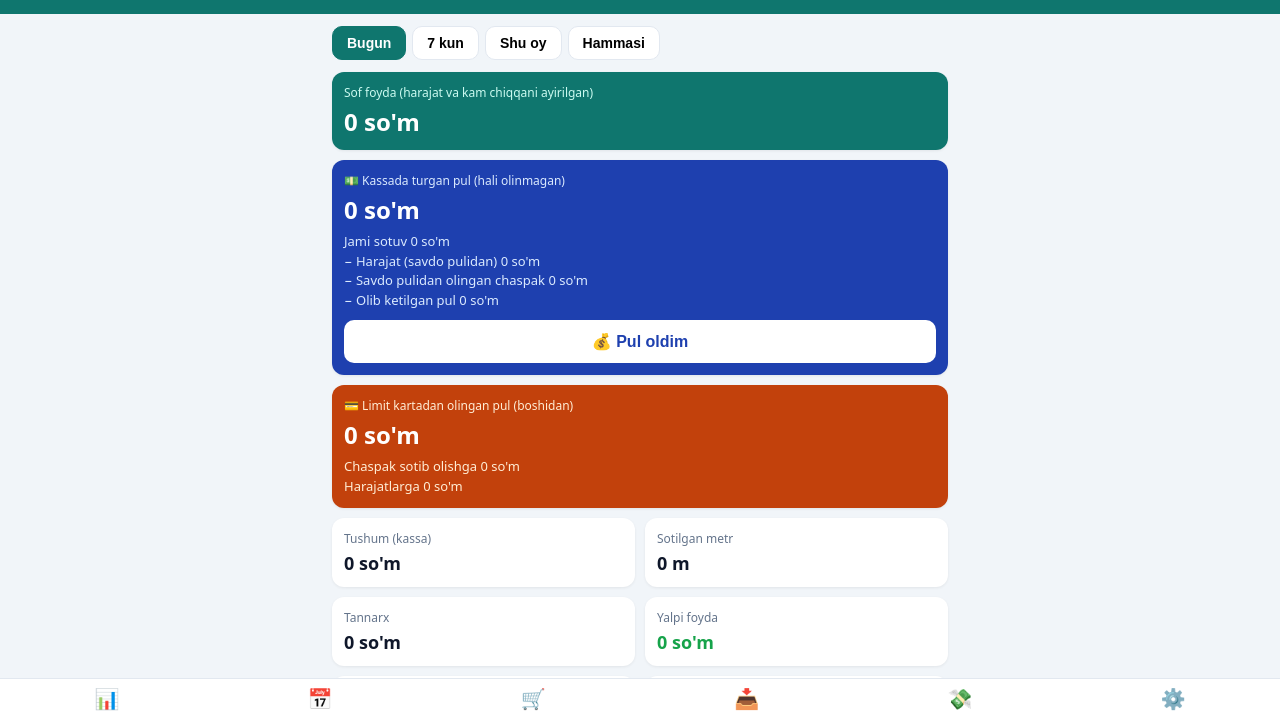
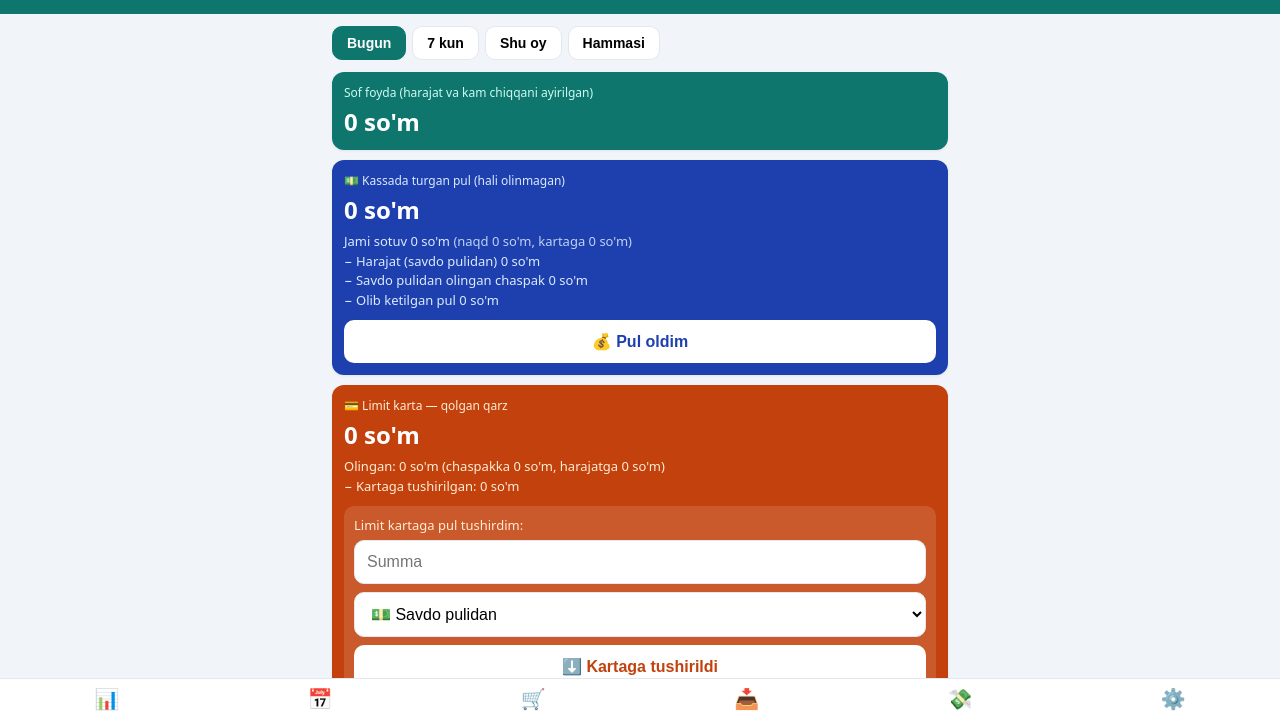
Before and after one commit to sanjar97a/Savdo_hisobot, a plain HTML site: page index.html in a window 1280 px wide. Shown: the part 67-781 px from the top of the page. Drawn offline with Linux system fonts and the light colour scheme.

Commit message:
Sotuvda naqd/karta; limit kartaga pul tushirish va qolgan qarz
Co-Authored-By: Claude Opus 5.5 <noreply@anthropic.com>
Claude-Session: https://claude.ai/code/session_01VUjmiAs41hxxe6sVrtqrHs

```diff
--- a/index.html
+++ b/index.html
@@ -126,6 +126,8 @@ table.st tr.tot td{font-weight:700;border-top:2px solid var(--b);border-bottom:0
     </div>
     <label>Izoh (ixtiyoriy)</label>
     <input id="s-note" placeholder="Mijoz, telefon...">
+    <label>Mijoz qanday to'ladi?</label>
+    <select id="s-pay"><option value="naqd">💵 Naqd</option><option value="karta">💳 Kartaga</option></select>
     <div class="preview" id="s-prev">Metr va narxni kiriting</div>
     <button class="btn" id="s-add">✅ Sotildi</button>
   </div>
@@ -224,7 +226,7 @@ table.st tr.tot td{font-weight:700;border-top:2px solid var(--b);border-bottom:0
 <script>
 const KEY='chaspak-savdo-v1';
 let D=load();
-function load(){let d;try{d=JSON.parse(localStorage.getItem(KEY))}catch(e){}d=d||{};['buys','sales','exps','loss','wd'].forEach(k=>d[k]=d[k]||[]);return d}
+function load(){let d;try{d=JSON.parse(localStorage.getItem(KEY))}catch(e){}d=d||{};['buys','sales','exps','loss','wd','lp'].forEach(k=>d[k]=d[k]||[]);return d}
 function save(){localStorage.setItem(KEY,JSON.stringify(D));render()}
 const $=id=>document.getElementById(id);
 const num=v=>parseFloat(String(v).replace(/\s/g,'').replace(',','.'))||0;
@@ -294,9 +296,23 @@ function inPeriod(t){
 // Qo'ldagi pul: boshidan berilgan vaqtgacha (davrga bo'linmaydi)
 function cashUntil(end){
   const f=r=>r.t<=end,sum=(arr,g)=>arr.filter(r=>f(r)&&(!g||g(r))).reduce((a,r)=>a+r.sum,0);
-  const tushum=sum(D.sales),har=sum(D.exps,e=>!e.notCash),boshqa=sum(D.exps,e=>e.notCash),kir=sum(D.buys,b=>b.fromCash),ol=sum(D.wd);
-  return{tushum,har,boshqa,kir,ol,qolda:tushum-har-kir-ol};
+  const tushum=sum(D.sales),karta=sum(D.sales,x=>x.pay==='karta'),har=sum(D.exps,e=>!e.notCash),boshqa=sum(D.exps,e=>e.notCash),kir=sum(D.buys,b=>b.fromCash),ol=sum(D.wd),lim=sum(D.lp,x=>x.src==='kassa');
+  return{tushum,naqd:tushum-karta,karta,har,boshqa,kir,ol,lim,qolda:tushum-har-kir-ol-lim};
 }
+// Limit kartaga pul tushirish (qarzni yopish)
+function payLimit(){
+  const n=num($('lp-sum').value),src=$('lp-src').value;
+  if(n<=0)return toast('Summani kiriting');
+  D.lp.push({id:uid(),t:Date.now(),sum:n,src});save();toast('Limitga tushirildi ✅');
+}
+function limitInfo(end){
+  const f=r=>r.t<=end,lb=D.buys.filter(b=>f(b)&&payerOf(b)==='limit').reduce((a,b)=>a+b.sum,0),le=D.exps.filter(e=>f(e)&&payerOf(e)==='limit').reduce((a,e)=>a+e.sum,0);
+  const qayt=D.lp.filter(f).reduce((a,x)=>a+x.sum,0);
+  return{lb,le,olingan:lb+le,qayt,qarz:lb+le-qayt};
+}
+const srcLabel=v=>v==='kassa'?'💵 savdo pulidan':'👤 '+esc(v)+' o\'z pulidan';
+function setSalePay(id,v){const x=D.sales.find(s=>s.id===id);if(x){x.pay=v;save()}}
+
 // Pul olish: kassadan olib ketilgan pul
 function takeMoney(k){
   const today=dKey(Date.now()),day=k||today,end=day===today?Date.now():dEnd(day);
@@ -338,7 +354,8 @@ function renderSplit(){
   const save_p=period;period=spP;const E=D.exps.filter(e=>inPeriod(e.t));period=save_p;
   const[A,B]=people(),sum=f=>E.filter(f).reduce((a,e)=>a+e.sum,0);
   const kas=sum(e=>payerOf(e)==='kassa'),lim=sum(e=>payerOf(e)==='limit'),pa=sum(e=>payerOf(e)===A),pb=sum(e=>payerOf(e)===B),nb=0;
-  const jami=kas+lim+pa+pb,ulush=jami/2,farq=(pa-pb)/2;
+  const lpF=x=>{const sp=period;period=spP;const ok=inPeriod(x.t);period=sp;return ok},la=D.lp.filter(x=>lpF(x)&&x.src===A).reduce((a,x)=>a+x.sum,0),lb2=D.lp.filter(x=>lpF(x)&&x.src===B).reduce((a,x)=>a+x.sum,0);
+  const jami=kas+lim+pa+pb,ulush=jami/2,farq=((pa+la)-(pb+lb2))/2;
   const r=(l,v,c='',b)=>`<div style="display:flex;justify-content:space-between;padding:6px 0;${b?'border-top:1px solid var(--b);font-weight:700':''}"><span>${l}</span><span class="${c}" style="white-space:nowrap;padding-left:8px">${v}</span></div>`;
   $('split').innerHTML=`
     ${r('💵 Savdo pulidan',fm(kas))}
@@ -346,11 +363,12 @@ function renderSplit(){
     ${r('👤 '+esc(A)+' o\'z pulidan',fm(pa))}
     ${r('👤 '+esc(B)+' o\'z pulidan',fm(pb))}
     ${nb?r('❓ Kim to\'lagani belgilanmagan',fm(nb),'neg'):''}
+    ${la||lb2?r('👤 '+esc(A)+' limitga tushirgan',fm(la))+r('👤 '+esc(B)+' limitga tushirgan',fm(lb2)):''}
     ${r('Jami harajat',fm(jami),'',1)}
     ${r('Har biriga tushadi (½)',fm(ulush),'',1)}
     <div class="preview" style="font-size:15px">${Math.abs(farq)<1?'✅ Hisob teng, hech kim hech kimga qarzdor emas.'
       :`<b>${esc(farq>0?B:A)}</b> → <b>${esc(farq>0?A:B)}</b>ga <b class="neg">${fm(Math.abs(farq))}</b> berishi kerak`}
-      <div style="font-size:12px;color:var(--m);margin-top:4px">${esc(A)} ${fm(pa)}, ${esc(B)} ${fm(pb)} o'z pulidan to'lagan. Farqning yarmi qaytariladi. Savdo pulidan va limit kartadan to'langani ikkalasiga teng (umumiy).</div>
+      <div style="font-size:12px;color:var(--m);margin-top:4px">${esc(A)} ${fm(pa+la)}, ${esc(B)} ${fm(pb+lb2)} o'z pulidan to'lagan${la||lb2?' (limitga tushirgani bilan)':''}. Farqning yarmi qaytariladi. Savdo pulidan va limit kartadan to'langani ikkalasiga teng (umumiy).</div>
       ${nb?'<div style="font-size:12px;color:var(--r);margin-top:4px">❓ belgilanmagan harajatlarni pastdagi ro\'yxatda tugmani bosib, kim to\'laganini tanlang.</div>':''}</div>`;
 }
 
@@ -372,11 +390,11 @@ function renderDay(){
   const qolda=tushum-harajatK-kirimK,foyda=tushum-cost-harajat-kam;
   $('d-stats').innerHTML=`
     ${(()=>{const[y,m,d]=kParts(dayK),st=new Date(y,m-1,d).getTime()-1,bosh=cashUntil(st).qolda,c=cashUntil(end),
-      W=D.wd.filter(on),ol=W.reduce((a,w)=>a+w.sum,0),hK=E.filter(e=>!e.notCash).reduce((a,e)=>a+e.sum,0);
+      W=D.wd.filter(on),ol=W.reduce((a,w)=>a+w.sum,0),lpK=D.lp.filter(x=>on(x)&&x.src==='kassa').reduce((a,x)=>a+x.sum,0),hK=E.filter(e=>!e.notCash).reduce((a,e)=>a+e.sum,0);
       const r=(l,v,b)=>`<div style="display:flex;justify-content:space-between;padding:3px 0;${b?'border-top:1px solid #ffffff55;margin-top:4px;padding-top:6px;font-weight:700':''}"><span>${l}</span><span>${v}</span></div>`;
       return `<div class="stat big" style="background:#1e40af"><div class="l" style="color:#dbeafe">💵 Kun oxirida kassada</div><div class="v">${fm(c.qolda)}</div>
       <div style="font-size:14px;color:#dbeafe;margin-top:8px">
-        ${r('Kun boshida',fm(bosh))}${r('+ Sotuv',fm(tushum))}${r('− Harajat (savdo pulidan)',fm(hK))}${kirimK?r('− Yangi chaspak',fm(kirimK)):''}${r('− Olindi',fm(ol))}${r('= Kun oxirida',fm(c.qolda),1)}
+        ${r('Kun boshida',fm(bosh))}${r('+ Sotuv',fm(tushum))}${S.some(x=>x.pay==='karta')?r('&nbsp;&nbsp;shundan kartaga',fm(S.filter(x=>x.pay==='karta').reduce((a,x)=>a+x.sum,0))):''}${r('− Harajat (savdo pulidan)',fm(hK))}${kirimK?r('− Yangi chaspak',fm(kirimK)):''}${lpK?r('− Limitga tushirildi',fm(lpK)):''}${r('− Olindi',fm(ol))}${r('= Kun oxirida',fm(c.qolda),1)}
       </div>
       ${W.map(w=>`<div style="display:flex;justify-content:space-between;align-items:center;font-size:13px;color:#dbeafe;margin-top:6px">💰 ${dt(w.t).slice(-5)} olindi: ${fm(w.sum)} <button class="del" style="color:#fecaca" onclick="del('wd','${w.id}')">✕</button></div>`).join('')}
       ${bigBtn('💰 Shu kuni pul oldim',`takeMoney('${dayK}')`)}</div>`})()}
@@ -393,7 +411,7 @@ function renderDay(){
   $('d-stock').innerHTML=rows.length?`<table class="st"><tr><th>Kimdan</th><th>Olindi</th><th>Shu kuni sotildi</th><th>Jami sotildi</th><th>Qoldi</th></tr>
     ${rows.map(r=>`<tr><td>${esc(r.label)}${r.yangi?' <span style="font-size:11px;color:var(--p)">yangi</span>':''}</td><td>${fmM(r.in)}</td><td>${r.bugun?'<b>'+fmM(r.bugun)+'</b>':'—'}</td><td>${fmM(r.jami)}</td><td><b style="color:var(--p)">${fmM(r.left)}</b></td></tr>`).join('')}</table>`
     :'<div class="empty">Bu kunda omborda chaspak yo\'q edi</div>';
-  $('d-sales').innerHTML=S.map(s=>`<div class="it"><div><div class="n">${esc(P[s.bid]?P[s.bid].label:s.name)} · ${fmM(s.m)}</div><div class="s">${dt(s.t).slice(-5)} · ${fm(s.price)}/m${s.note?' · '+esc(s.note):''}</div></div><div class="a">${fm(s.sum)}</div><button class="del" onclick="del('sales','${s.id}')">✕</button></div>`).join('')||'<div class="empty">Sotuv yo\'q</div>';
+  $('d-sales').innerHTML=S.map(s=>`<div class="it"><div><div class="n">${esc(P[s.bid]?P[s.bid].label:s.name)} · ${fmM(s.m)}</div><div class="s">${dt(s.t).slice(-5)} · ${fm(s.price)}/m${s.note?' · '+esc(s.note):''}</div><div><select class="tag ${s.pay==='karta'?'lim':'on'}" onchange="setSalePay('${s.id}',this.value)"><option value="naqd"${s.pay!=='karta'?' selected':''}>💵 Naqd</option><option value="karta"${s.pay==='karta'?' selected':''}>💳 Kartaga</option></select></div></div><div class="a">${fm(s.sum)}</div><button class="del" onclick="del('sales','${s.id}')">✕</button></div>`).join('')||'<div class="empty">Sotuv yo\'q</div>';
   $('d-exps').innerHTML=E.map(e=>`<div class="it"><div><div class="n">${esc(e.name)}</div><div class="s">${dt(e.t).slice(-5)}</div><div>${payerSel('exps',e)}</div></div><div class="a neg">${fm(e.sum)}</div><button class="del" onclick="del('exps','${e.id}')">✕</button></div>`).join('')||'<div class="empty">Harajat yo\'q</div>';
   $('d-buys').innerHTML=B.map(b=>`<div class="it"><div><div class="n">${esc(P[b.id]?P[b.id].label:b.name)} · ${fmM(b.m)}</div><div class="s">1 metr = ${fm(b.sum/b.m)}· ${payerLabel(payerOf(b))}</div></div><div class="a">${fm(b.sum)}</div></div>`).join('')||'<div class="empty">Kirim yo\'q</div>';
 }
@@ -427,11 +445,18 @@ function render(){
     <div class="stat big"><div class="l">Sof foyda (harajat va kam chiqqani ayirilgan)</div><div class="v">${fm(sof)}</div></div>
     ${(()=>{const c=cashUntil(Date.now()),last=D.wd.slice().sort((a,b)=>b.t-a.t)[0];
       return `<div class="stat big" style="background:#1e40af"><div class="l" style="color:#dbeafe">💵 Kassada turgan pul (hali olinmagan)</div><div class="v">${fm(c.qolda)}</div>
-      <div style="font-size:13px;color:#dbeafe;margin-top:6px;line-height:1.5">Jami sotuv ${fm(c.tushum)}<br>− Harajat (savdo pulidan) ${fm(c.har)}<br>− Savdo pulidan olingan chaspak ${fm(c.kir)}<br>− Olib ketilgan pul ${fm(c.ol)}${last?`<br><span style="opacity:.85">Oxirgi marta: ${dt(last.t)}, ${fm(last.sum)}</span>`:''}</div>
+      <div style="font-size:13px;color:#dbeafe;margin-top:6px;line-height:1.5">Jami sotuv ${fm(c.tushum)} <span style="opacity:.85">(naqd ${fm(c.naqd)}, kartaga ${fm(c.karta)})</span><br>− Harajat (savdo pulidan) ${fm(c.har)}<br>− Savdo pulidan olingan chaspak ${fm(c.kir)}${c.lim?`<br>− Limitga tushirilgan (savdo pulidan) ${fm(c.lim)}`:''}<br>− Olib ketilgan pul ${fm(c.ol)}${last?`<br><span style="opacity:.85">Oxirgi marta: ${dt(last.t)}, ${fm(last.sum)}</span>`:''}</div>
       ${bigBtn('💰 Pul oldim',"takeMoney()")}</div>`})()}
-    ${(()=>{const lb=D.buys.filter(b=>payerOf(b)==='limit').reduce((a,b)=>a+b.sum,0),le=D.exps.filter(e=>payerOf(e)==='limit').reduce((a,e)=>a+e.sum,0);
-      return `<div class="stat big" style="background:#c2410c"><div class="l" style="color:#ffedd5">💳 Limit kartadan olingan pul (boshidan)</div><div class="v">${fm(lb+le)}</div>
-      <div style="font-size:13px;color:#ffedd5;margin-top:6px;line-height:1.5">Chaspak sotib olishga ${fm(lb)}<br>Harajatlarga ${fm(le)}</div></div>`})()}
+    ${(()=>{const L=limitInfo(Date.now()),P2=D.lp.slice().sort((a,b)=>b.t-a.t);
+      return `<div class="stat big" style="background:#c2410c"><div class="l" style="color:#ffedd5">💳 Limit karta — qolgan qarz</div><div class="v">${fm(L.qarz)}</div>
+      <div style="font-size:13px;color:#ffedd5;margin-top:6px;line-height:1.5">Olingan: ${fm(L.olingan)} (chaspakka ${fm(L.lb)}, harajatga ${fm(L.le)})<br>− Kartaga tushirilgan: ${fm(L.qayt)}</div>
+      ${P2.map(x=>`<div style="display:flex;justify-content:space-between;align-items:center;font-size:13px;color:#ffedd5;margin-top:4px"><span>⬇️ ${dt(x.t)} · ${fm(x.sum)} · ${srcLabel(x.src)}</span><button class="del" style="color:#fff" onclick="del('lp','${x.id}')">✕</button></div>`).join('')}
+      <div style="background:#ffffff22;border-radius:10px;padding:10px;margin-top:10px">
+        <div style="font-size:13px;color:#ffedd5;margin-bottom:6px">Limit kartaga pul tushirdim:</div>
+        <input id="lp-sum" type="text" inputmode="numeric" autocomplete="off" placeholder="Summa" oninput="fmtInput(this)">
+        <select id="lp-src" style="margin-top:8px"><option value="kassa">💵 Savdo pulidan</option>${people().map(p=>`<option value="${esc(p)}">👤 ${esc(p)} o'z pulidan</option>`).join('')}</select>
+        <button onclick="payLimit()" style="margin-top:8px;width:100%;background:#fff;color:#c2410c;padding:12px">⬇️ Kartaga tushirildi</button>
+      </div></div>`})()}
     <div class="stat"><div class="l">Tushum (kassa)</div><div class="v">${fm(tushum)}</div></div>
     <div class="stat"><div class="l">Sotilgan metr</div><div class="v">${fmM(metr)}</div></div>
     <div class="stat"><div class="l">Tannarx</div><div class="v">${fm(tannarx)}</div></div>
@@ -460,7 +485,7 @@ function render(){
   $('names').innerHTML=[...new Set(list.map(x=>x.name))].map(n=>`<option value="${esc(n)}">`).join('');
 
   // Ro'yxatlar
-  $('sales').innerHTML=D.sales.slice().reverse().slice(0,50).map(s=>`<div class="it"><div><div class="n">${esc(P[s.bid]?P[s.bid].label:s.name)} · ${fmM(s.m)}</div><div class="s">${dt(s.t)} · ${fm(s.price)}/m · foyda <span class="${s.sum-s.cost<0?'neg':'pos'}">${fm(s.sum-s.cost)}</span>${s.note?' · '+esc(s.note):''}</div></div><div class="a">${fm(s.sum)}</div><button class="del" onclick="del('sales','${s.id}')">✕</button></div>`).join('')||'<div class="empty">Sotuv yo\'q</div>';
+  $('sales').innerHTML=D.sales.slice().reverse().slice(0,50).map(s=>`<div class="it"><div><div class="n">${esc(P[s.bid]?P[s.bid].label:s.name)} · ${fmM(s.m)}</div><div class="s">${dt(s.t)} · ${fm(s.price)}/m · foyda <span class="${s.sum-s.cost<0?'neg':'pos'}">${fm(s.sum-s.cost)}</span>${s.note?' · '+esc(s.note):''}</div><div><select class="tag ${s.pay==='karta'?'lim':'on'}" onchange="setSalePay('${s.id}',this.value)"><option value="naqd"${s.pay!=='karta'?' selected':''}>💵 Naqd</option><option value="karta"${s.pay==='karta'?' selected':''}>💳 Kartaga</option></select></div></div><div class="a">${fm(s.sum)}</div><button class="del" onclick="del('sales','${s.id}')">✕</button></div>`).join('')||'<div class="empty">Sotuv yo\'q</div>';
   $('buys').innerHTML=D.buys.slice().reverse().map(b=>`<div class="it"><div><div class="n">${esc(b.name)} · ${fmM(b.m)}</div><div class="s">${dt(b.t)} · 1 metr = ${fm(b.sum/b.m)}${P[b.id]?' · qoldi '+fmM(P[b.id].left):''}</div><div><button class="tag" onclick="editBuy('${b.id}')">✏️ Tuzatish</button>${payerSel('buys',b)}</div></div><div class="a">${fm(b.sum)}</div><button class="del" onclick="del('buys','${b.id}')">✕</button></div>`).join('')||'<div class="empty">Kirim yo\'q</div>';
   $('exps').innerHTML=D.exps.slice().reverse().map(e=>`<div class="it"><div><div class="n">${esc(e.name)}</div><div class="s">${dt(e.t)}</div><div>${payerSel('exps',e)}</div></div><div class="a neg">${fm(e.sum)}</div><button class="del" onclick="del('exps','${e.id}')">✕</button></div>`).join('')||'<div class="empty">Harajat yo\'q</div>';
   salePrev();buyPrev();lossPrev();renderDay();fillPayers();renderSplit();
@@ -482,7 +507,7 @@ $('s-add').onclick=()=>{
   if(!x)return toast('Avval kirim qiling');
   if(m<=0||pr<=0)return toast('Metr va narxni kiriting');
   if(m>x.left+1e-9&&!confirm(`Omborda faqat ${fmM(x.left)} bor. Baribir yozilsinmi?`))return;
-  D.sales.push({id:uid(),t:Date.now(),bid:x.id,name:x.name,m,price:pr,sum:m*pr,cost:m*x.unit,note:$('s-note').value.trim()});
+  D.sales.push({id:uid(),t:Date.now(),bid:x.id,name:x.name,m,price:pr,sum:m*pr,cost:m*x.unit,note:$('s-note').value.trim(),pay:$('s-pay').value});$('s-pay').value='naqd';
   $('s-m').value='';$('s-note').value='';save();toast('Sotuv yozildi ✅');
 };
 
@@ -557,8 +582,8 @@ $('exp-json').onclick=()=>{
   a.download='chaspak-backup-'+new Date().toISOString().slice(0,10)+'.json';a.click();
 };
 $('imp-btn').onclick=()=>$('imp').click();
-$('imp').onchange=e=>{const f=e.target.files[0];if(!f)return;const r=new FileReader();r.onload=()=>{try{const d=JSON.parse(r.result);if(!d.buys||!d.sales||!d.exps)throw 0;d.loss=d.loss||[];d.wd=d.wd||[];if(confirm('Hozirgi ma\'lumotlar almashtiriladi. Davom etilsinmi?')){D=d;save();toast('Tiklandi ✅')}}catch(_){toast('Fayl noto\'g\'ri')}};r.readAsText(f)};
-$('wipe').onclick=()=>{if(confirm('Hamma narsa o\'chadi! Ishonchingiz komilmi?')&&confirm('Rostdan ham?')){D={buys:[],sales:[],exps:[],loss:[],wd:[]};save()}};
+$('imp').onchange=e=>{const f=e.target.files[0];if(!f)return;const r=new FileReader();r.onload=()=>{try{const d=JSON.parse(r.result);if(!d.buys||!d.sales||!d.exps)throw 0;d.loss=d.loss||[];d.wd=d.wd||[];d.lp=d.lp||[];if(confirm('Hozirgi ma\'lumotlar almashtiriladi. Davom etilsinmi?')){D=d;save();toast('Tiklandi ✅')}}catch(_){toast('Fayl noto\'g\'ri')}};r.readAsText(f)};
+$('wipe').onclick=()=>{if(confirm('Hamma narsa o\'chadi! Ishonchingiz komilmi?')&&confirm('Rostdan ham?')){D={buys:[],sales:[],exps:[],loss:[],wd:[],lp:[]};save()}};
 
 render();
 if('serviceWorker' in navigator)navigator.serviceWorker.register('sw.js');
--- a/sw.js
+++ b/sw.js
@@ -1,4 +1,4 @@
-const C = 'chaspak-v19';
+const C = 'chaspak-v20';
 const FILES = ['./', 'index.html', 'manifest.json', 'icon.svg'];
 self.addEventListener('install', e => { e.waitUntil(caches.open(C).then(c => c.addAll(FILES))); self.skipWaiting(); });
 self.addEventListener('activate', e => {
```
